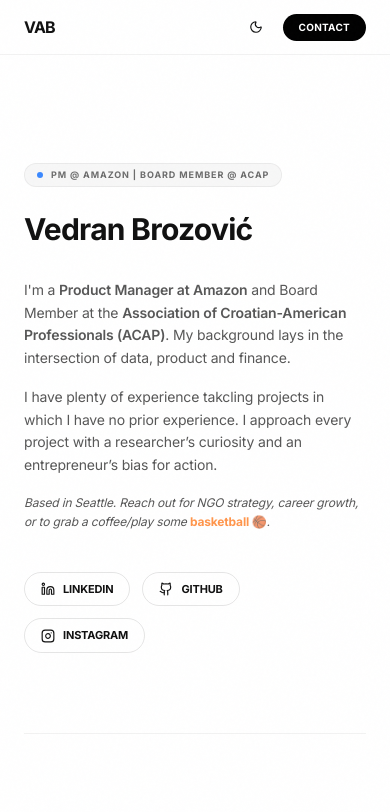
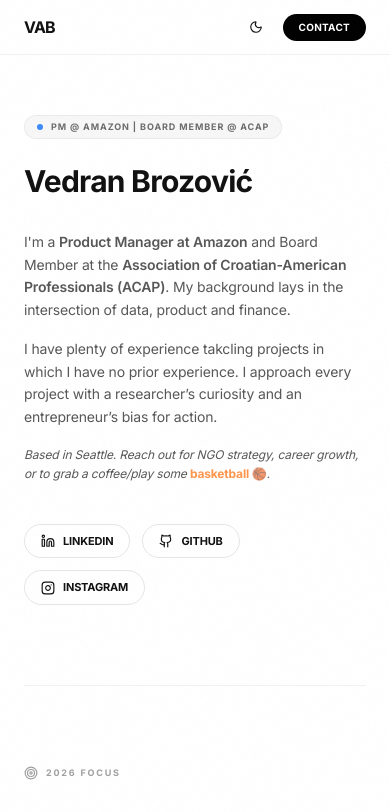
Before and after one commit to vedranbrozovic/private-website, a React (Vite) app: page / in a window 390 px wide. Shown: the top 812 px of the page. Built offline with nearby package versions, Linux system fonts and the light colour scheme.

Commit message:
refactor: Update site name and hero section padding
Change the site title in index.html to reflect the personal website nature.
Update the project name in package.json.
Adjust hero section padding in App.tsx for better mobile display.

```diff
--- a/index.html
+++ b/index.html
@@ -3,7 +3,7 @@
   <head>
     <meta charset="UTF-8" />
     <meta name="viewport" content="width=device-width, initial-scale=1.0" />
-    <title>Vedran Brozović | Design & Strategy</title>
+    <title>Vedran Brozovic personal website</title>
   </head>
   <body>
     <div id="root"></div>
--- a/package.json
+++ b/package.json
@@ -1,5 +1,5 @@
 {
-  "name": "react-example",
+  "name": "personal-website",
   "private": true,
   "version": "0.0.0",
   "type": "module",
--- a/src/App.tsx
+++ b/src/App.tsx
@@ -105,7 +105,7 @@
 // --- Main Components ---
 
 const Hero = () => (
-  <section className="min-h-[75vh] flex flex-col justify-center max-w-4xl py-20">
+  <section className="flex flex-col justify-start max-w-4xl pt-8 pb-20 md:pt-16">
     <motion.div
       initial={{ opacity: 0, y: 10 }}
       animate={{ opacity: 1, y: 0 }}
```
